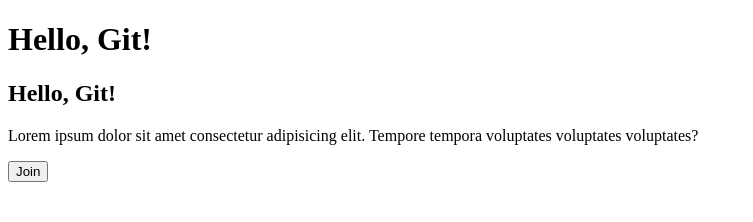
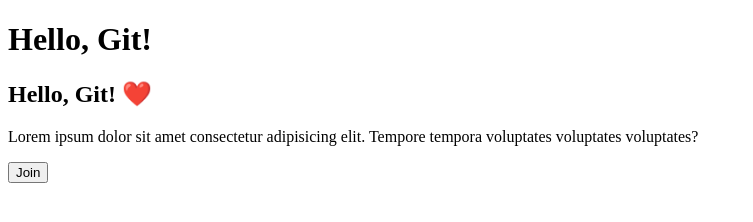
Before and after one commit to Sebastian-Prieto/git, a plain HTML site: page index.html in a window 1280 px wide. Shown: the full height of the page, 0-753 px from the left. Drawn offline with Linux system fonts and the light colour scheme.

Commit message:
Add emoji

```diff
--- a/index.html
+++ b/index.html
@@ -8,7 +8,7 @@
 <body>
     <h1>Hello, Git!</h1>
     <div id="app">
-        <h2>Hello, Git!</h2>
+        <h2>Hello, Git! ❤️</h2>
         <p>
             Lorem ipsum dolor sit amet consectetur adipisicing elit. Tempore tempora voluptates
             voluptates voluptates?
```
